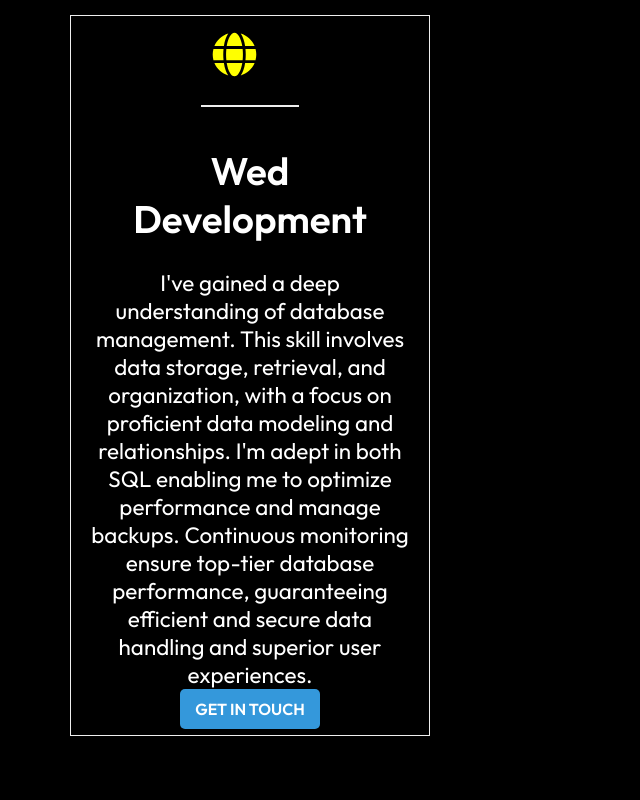
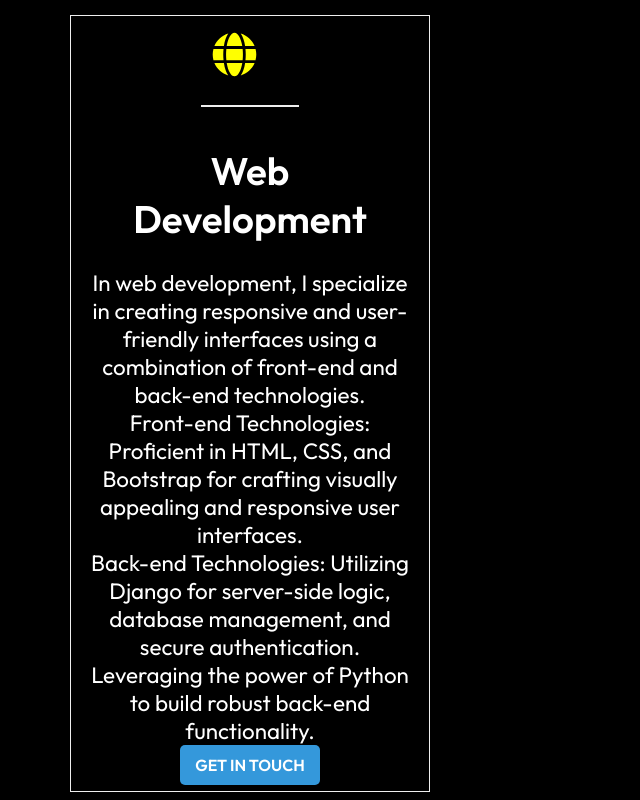
Before and after one commit to Mariamaliomari/my-siteportfolio, a React (Create React App) app: page /projects in a window 1280 px wide. Shown: the part 1320-2120 px from the top of the page, without its empty margins (0-640 px from the left). Built offline with nearby package versions, Linux system fonts and the light colour scheme.

Commit message:
changes in sevice js info

```diff
--- a/src/components/ProjectCardData.js
+++ b/src/components/ProjectCardData.js
@@ -9,7 +9,7 @@ const ProjectCardData = [
         imgsrc: portfolio,
         title: "My Personal Portfolio",
         text: "This is a portfolio website created with React.js and CSS, showcasing the creator's web development and design skills. It features a dynamic and responsive design, highlighting a collection of projects with detailed descriptions. The site's user-friendly navigation and visually appealing design emphasize both functionality and aesthetics. Visitors are encouraged to explore the creator's work, learn about their experiences, and consider collaboration opportunities.",
-        view: "https/yutt",
+        view: "https://my-siteportfolio.vercel.app/",
         source:" https://github.com/Mariamaliomari/my-siteportfolio"
     },
 
--- a/src/components/Service.js
+++ b/src/components/Service.js
@@ -47,12 +47,18 @@ const Service = () => {
             <div className='card'>
             <FaGlobe size={45} style={{color:"yellow", marginRight:"2rem"}}/>
             <span className='bar'></span>
-            <h1> Wed Development</h1>
-            <p>  I've gained a deep understanding of database management.
-                 This skill involves data storage, retrieval, and organization, with a focus on proficient data modeling and
-                 relationships. I'm adept in both SQL enabling me to
-                   optimize performance and manage backups. Continuous monitoring ensure top-tier database performance,
-                guaranteeing efficient and secure data handling and superior user experiences.</p>
+            <h1> Web Development</h1>
+            <p>  In web development, I specialize in creating responsive and user-friendly interfaces using a combination of front-end and back-end technologies.
+          <br></br>
+            Front-end Technologies:
+            Proficient in HTML, CSS, and Bootstrap for crafting visually appealing and responsive user interfaces.
+            <br></br>
+
+            Back-end Technologies:
+             Utilizing Django for server-side logic, database management, and secure authentication.
+             Leveraging the power of Python to build robust back-end functionality.
+
+</p>
                 <Link to="/contact" className='btn'>  Get in touch</Link>
 
             </div>
```
